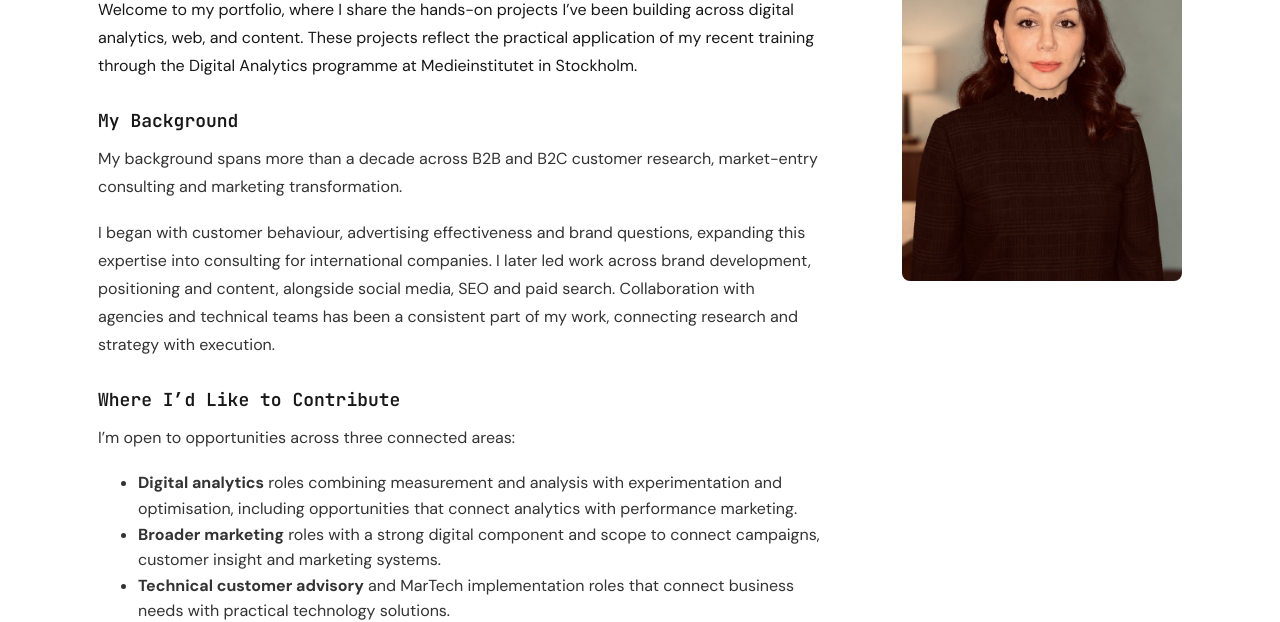
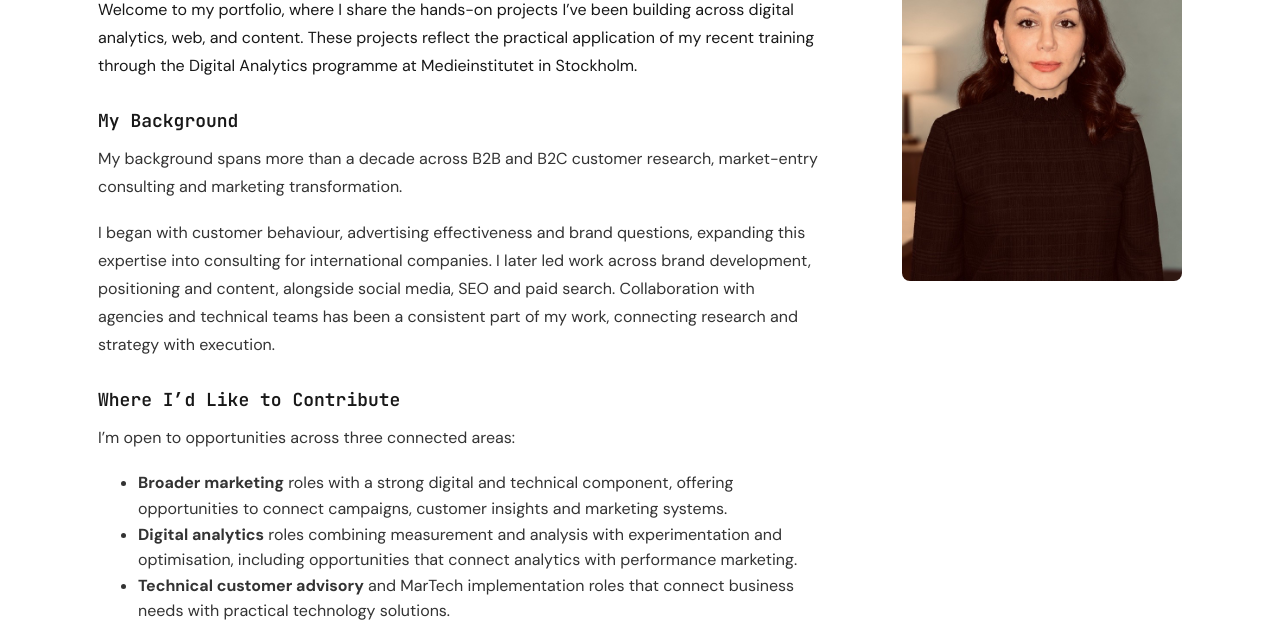
Before and after one commit to Lida-Gheidary/Portfolio, a plain HTML site: page about.html in a window 1280 px wide. Shown: the part 333-955 px from the top of the page. Drawn offline with Linux system fonts and the light colour scheme.

Commit message:
Correction

```diff
--- a/about.html
+++ b/about.html
@@ -239,14 +239,14 @@ height="0" width="0" style="display:none;visibility:hidden"></iframe></noscript>
 
   <ul>
     <li>
+      <strong>Broader marketing</strong>
+      roles with a strong digital and technical component,
+      offering opportunities to connect campaigns, customer insights and marketing systems.
+    </li>
+    <li>
       <strong>Digital analytics</strong>
       roles combining measurement and analysis with experimentation and optimisation,
       including opportunities that connect analytics with performance marketing.
-    </li>
-    <li>
-      <strong>Broader marketing</strong>
-      roles with a strong digital component and scope to connect campaigns,
-      customer insight and marketing systems.
     </li>
     <li>
       <strong>Technical customer advisory</strong>
```
Also changed, not shown: 1 other file.
